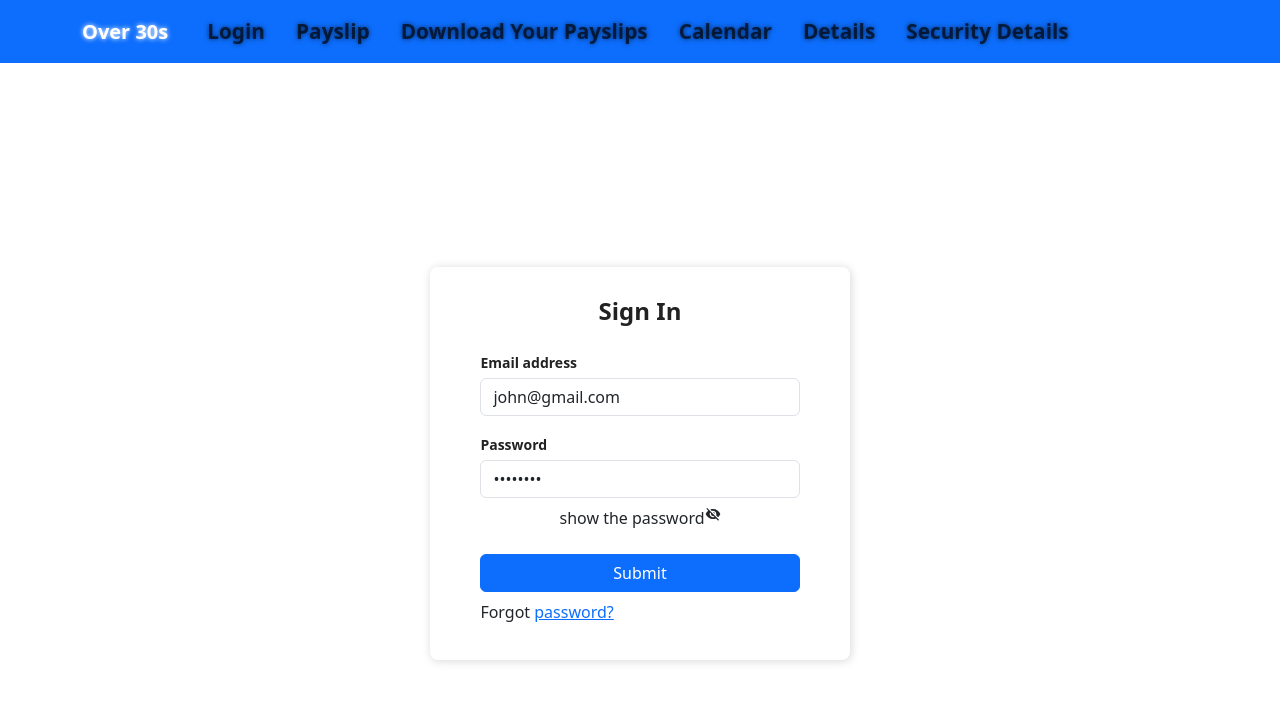
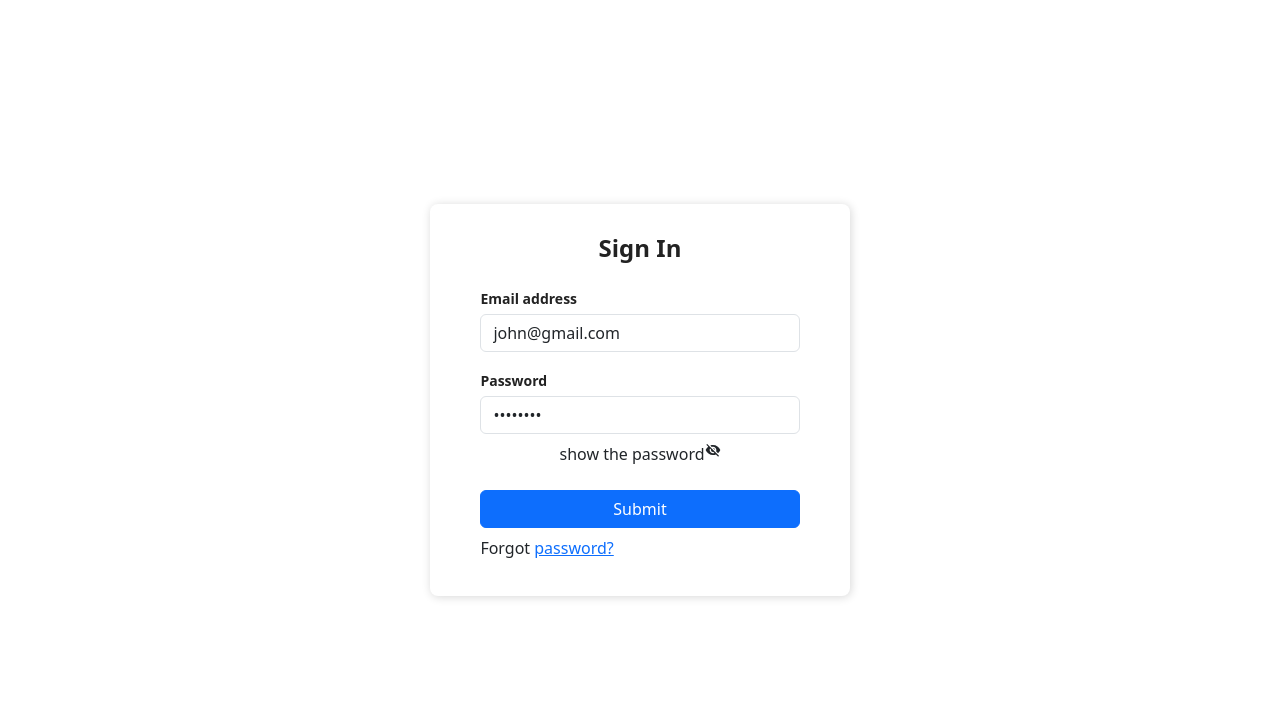
Before and after one commit to KaloyanBobev/payslip-app, a React (Create React App) app: page / in a window 1280 px wide. Shown: the top 702 px of the page. Built offline with nearby package versions, Linux system fonts and the light colour scheme.

Commit message:
Update App.js
add navbar

```diff
--- a/src/App.js
+++ b/src/App.js
@@ -4,7 +4,7 @@ import Login from "./pages/Login";
 import CalendarElement from "./pages/Calendar";
 import Payslip from "./pages/Payslip";
 import DownloadPayslips from "./pages/DownloadPayslips";
-import Navigation from "./pages/Navigation";
+// import Navigation from "./pages/Navigation";
 import Details from "./pages/Details";
 import Security from "./pages/Security";
 import Forgot from "./pages/ForgotPassword";
@@ -13,7 +13,7 @@ import NotFound from "./pages/PageNotFound";
 function App() {
   return (
     <div>
-      <Navigation />
+      {/* <Navigation /> */}
       <Routes>
         <Route path="/" element={<Login />} />
         <Route path="payslip" element={<Payslip />} />
```
